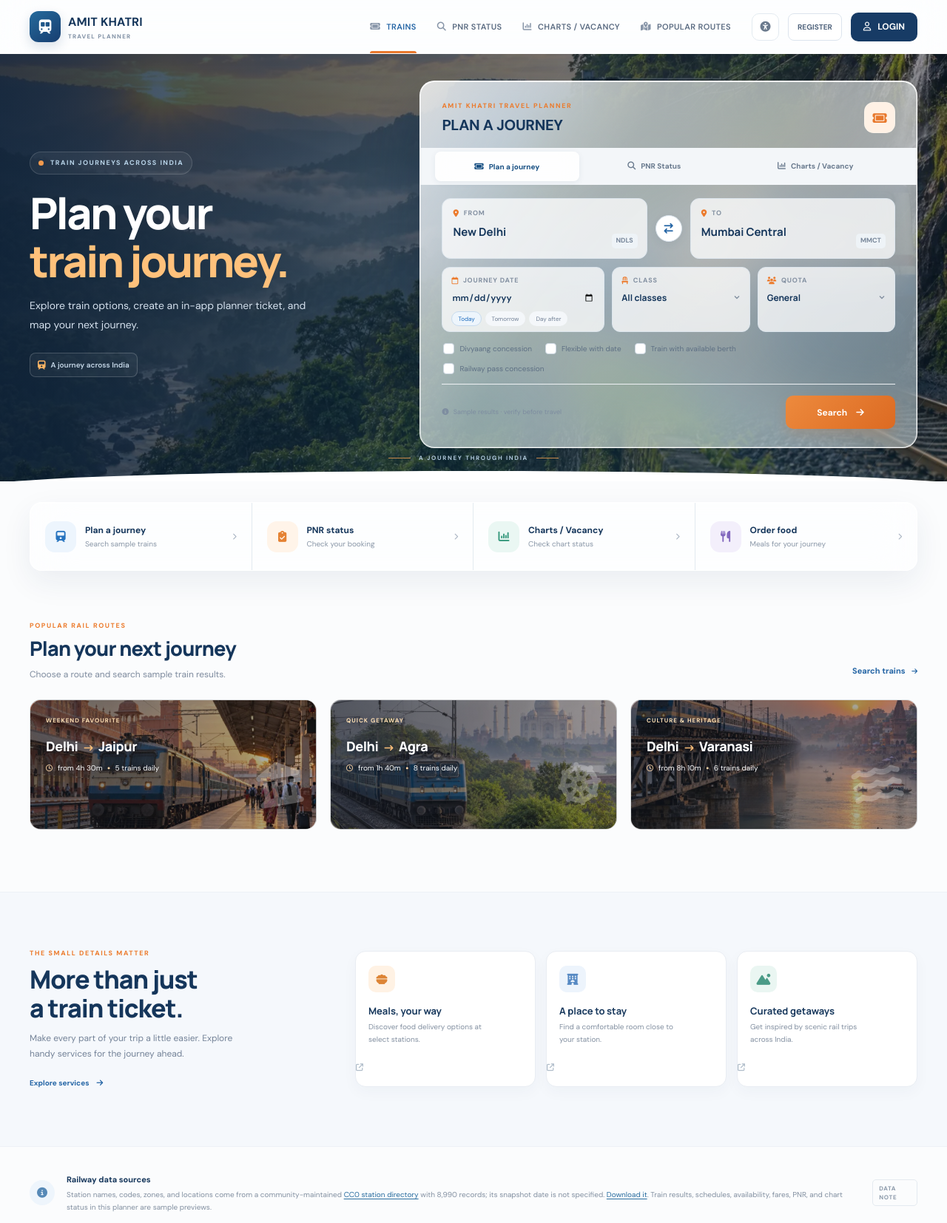
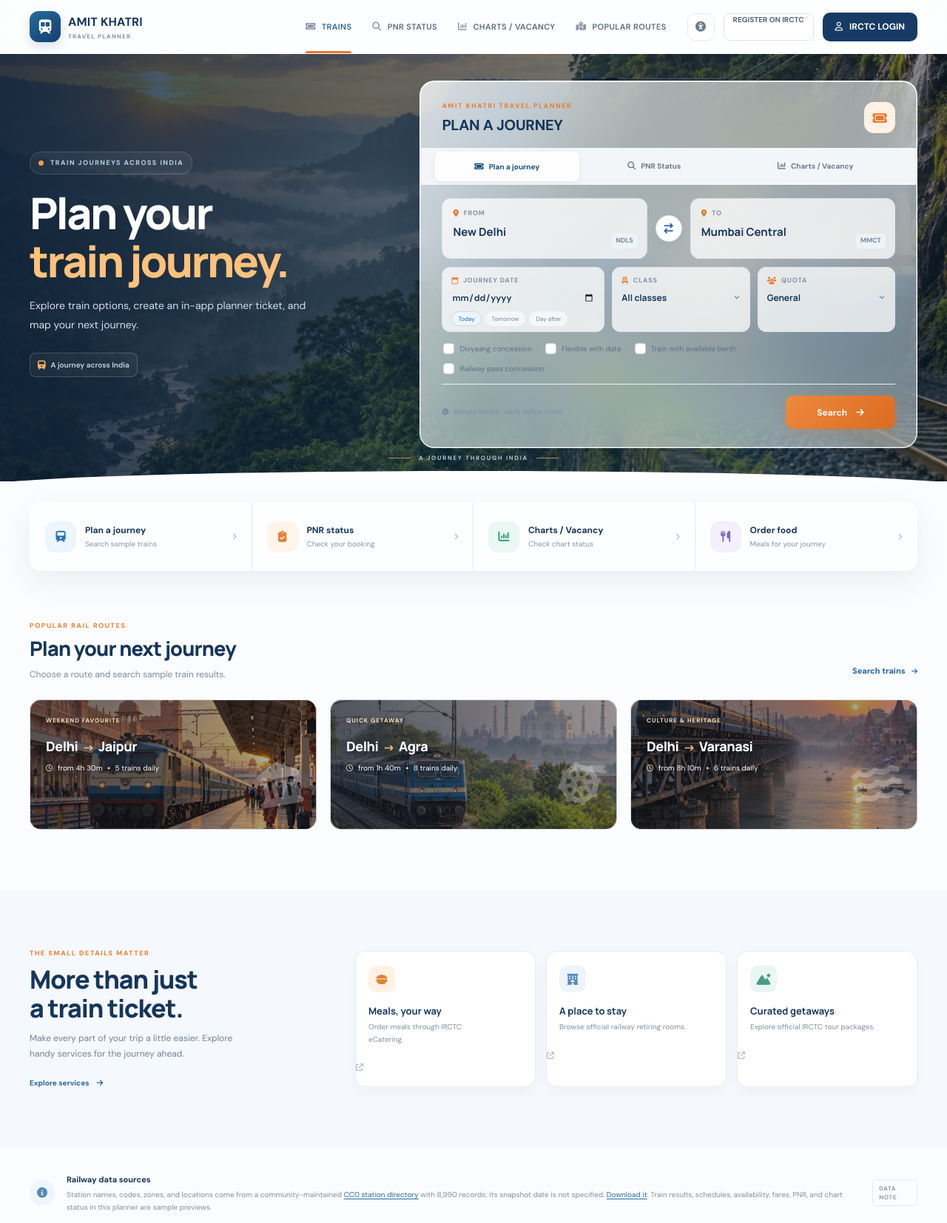
Before and after one commit to knowamit216/ticketing-system, a FastAPI app: page /book in a window 1280 px wide. Shown: the top 1654 px of the page at 74% size. Run offline with FastAPI, Linux system fonts and the light colour scheme.

Commit message:
Connect journey actions to official rail services

```diff
--- a/app/main.py
+++ b/app/main.py
@@ -33,7 +33,7 @@ async def cache_versioned_assets(request: Request, call_next):
 templates = Jinja2Templates(directory=str(BASE_DIR / "templates"))
 STATION_DATA_PATH = BASE_DIR / "data" / "railway" / "stations.geojson"
 SITE_NAME = "Amit Khatri Travel Planner"
-STATIC_VERSION = "web-love-20"
+STATIC_VERSION = "web-love-21"
 SITE_DESCRIPTION = (
     "Explore Indian railway stations, compare sample journey options, and save an "
     "in-app itinerary copy. Made with love by Amit Khatri."
--- a/static/css/style.css
+++ b/static/css/style.css
@@ -153,6 +153,9 @@ a { color: inherit; text-decoration: none; }
 .service-cta { display: inline-flex; align-items: center; gap: 10px; margin-top: 20px; color: var(--blue); font-size: 10px; font-weight: 700; }.service-cta i { transition: transform .2s; }.service-cta:hover i { transform: translateX(4px); }
 .service-cards { display: grid; grid-template-columns: repeat(3, 1fr); gap: 12px; }
 .service-card { position: relative; min-height: 176px; padding: 17px 15px; background: #fff; border: 1px solid #e9edf3; border-radius: 11px; box-shadow: 0 4px 14px #102c5708; }
+.service-card { display: block; color: inherit; text-decoration: none; transition: transform .2s, box-shadow .2s, border-color .2s; }
+.service-card:hover { transform: translateY(-4px); border-color: #cfdeea; box-shadow: 0 12px 26px #102c5715; }
+.service-card:focus-visible { outline: 3px solid #286c9f; outline-offset: 3px; }
 .service-card-icon { display: grid; place-items: center; width: 36px; height: 36px; border-radius: 10px; font-size: 15px; }.food-icon { color: #dd8435; background: #fff2e4; }.stay-icon { color: #5689c3; background: #edf4fc; }.tourist-icon { color: #4a9b87; background: #eaf6f2; }
 .service-card h3 { margin: 16px 0 5px; color: var(--navy); font: 700 12px var(--display); }.service-card p { max-width: 175px; margin: 0; color: #8390a1; font-size: 9px; line-height: 1.65; }.service-arrow { position: absolute; top: 18px; right: 17px; color: #b0bdca; font-size: 10px; }
 .assurance { display: flex; align-items: center; gap: 15px; padding-top: 30px; padding-bottom: 30px; }
@@ -277,6 +280,8 @@ body.high-contrast .recent-search-chip { border-color: #66778e; color: #07111f;
 .dialog-official-link { display: inline-flex; align-items: center; gap: 8px; color: #155fae; font-size: 10px; font-weight: 700; }
 .dialog-official-link:hover { text-decoration: underline; }
 .results-disclaimer { margin: 4px 0 0; color: #8592a3; font-size: 10px; }
+.official-results-link { display: inline-flex; align-items: center; gap: 7px; margin-top: 9px; color: #1b6389; font-size: 10px; font-weight: 700; text-decoration: underline; text-underline-offset: 3px; }
+.official-results-link:focus-visible { outline: 3px solid #286c9f; outline-offset: 3px; border-radius: 3px; }
 .results-toolbar { display: flex; align-items: center; gap: 9px; margin: 0 0 13px; padding: 11px 13px; background: #f7f9fc; border: 1px solid #edf1f5; border-radius: 8px; color: #66758a; font-size: 10px; }
 .results-toolbar select, .preview-passengers select { min-height: 32px; padding: 0 9px; border: 1px solid #dce4ed; border-radius: 6px; background: #fff; color: var(--ink); font-size: 10px; }
 .results-filter { display: inline-flex; align-items: center; gap: 6px; margin-left: auto; }
@@ -639,7 +644,7 @@ body.high-contrast .booking-card, body.high-contrast .quick-links, body.high-con
 .route-card, .quick-link, .service-card { translate: var(--spring-x, 0px) var(--spring-y, 0px); rotate: var(--spring-angle, 0deg); }
 
 /* Photo-led Indian railway backgrounds, with the sample planner kept legible. */
-.hero { background-color: #102a4b; background-image: linear-gradient(90deg, rgba(8,29,52,.84), rgba(12,44,68,.58) 48%, rgba(13,42,64,.36)), url('/static/images/indian-railways-hero.jpg?v=web-love-20'); background-size: cover; background-position: center 53%; }
+.hero { background-color: #102a4b; background-image: linear-gradient(90deg, rgba(8,29,52,.84), rgba(12,44,68,.58) 48%, rgba(13,42,64,.36)), url('/static/images/indian-railways-hero.jpg?v=web-love-21'); background-size: cover; background-position: center 53%; }
 .hero-scenery { display: none; }
 .route-card { background-size: cover; background-position: center; border-color: rgba(255,255,255,.65); }
 .route-jaipur, .route-agra, .route-varanasi { background-image: linear-gradient(100deg, rgba(22,27,36,.78), rgba(20,32,43,.4)); }
@@ -663,5 +668,5 @@ body.high-contrast .booking-card, body.high-contrast .quick-links, body.high-con
     .site-footer { content-visibility: auto; contain-intrinsic-size: auto 150px; }
 }
 @supports (background-image: image-set(url('/static/images/indian-railways-hero.webp') type('image/webp'))) {
-    .hero { background-image: linear-gradient(90deg, rgba(8,29,52,.84), rgba(12,44,68,.58) 48%, rgba(13,42,64,.36)), image-set(url('/static/images/indian-railways-hero.webp?v=web-love-20') type('image/webp'), url('/static/images/indian-railways-hero.jpg?v=web-love-20') type('image/jpeg')); }
+    .hero { background-image: linear-gradient(90deg, rgba(8,29,52,.84), rgba(12,44,68,.58) 48%, rgba(13,42,64,.36)), image-set(url('/static/images/indian-railways-hero.webp?v=web-love-21') type('image/webp'), url('/static/images/indian-railways-hero.jpg?v=web-love-21') type('image/jpeg')); }
 }
--- a/static/js/app.js
+++ b/static/js/app.js
@@ -389,12 +389,17 @@ document.querySelector('#pnr-form').addEventListener('submit', event => {
     event.preventDefault();
     const feedback = document.querySelector('#pnr-feedback');
     feedback.replaceChildren();
+    const url = 'https://www.indianrail.gov.in/enquiry/PNR/PnrEnquiry.html?locale=en';
     const result = document.createElement('div');
     result.className = 'sample-status-card';
-    result.innerHTML = '<span class="status-pill">PLANNER PREVIEW</span><strong>PNR lookup preview</strong><small>Live PNR data is not connected.</small>';
-    const message = document.createElement('p');
-    message.textContent = `PNR ${document.querySelector('#pnr-number').value} entered. This planner cannot check its live booking status.`;
-    feedback.append(result, message);
+    result.innerHTML = '<span class="status-pill">OFFICIAL INDIAN RAILWAYS</span><strong>Live PNR enquiry</strong><small>Enter your PNR on the official page to view its current status.</small>';
+    const link = document.createElement('a');
+    link.href = url;
+    link.target = '_blank';
+    link.rel = 'noopener noreferrer';
+    link.textContent = 'Open official PNR enquiry';
+    feedback.append(result, link);
+    window.open(url, '_blank', 'noopener,noreferrer');
     feedback.hidden = false;
 });
 
@@ -406,10 +411,17 @@ document.querySelector('#charts-form').addEventListener('submit', event => {
     result.className = 'sample-status-card';
     const train = document.querySelector('#chart-train').value.trim();
     const date = document.querySelector('#chart-date').value;
-    result.innerHTML = '<span class="status-pill">DEMO RESULT</span><strong></strong><small></small>';
-    result.querySelector('strong').textContent = `${train} · Chart status unavailable`;
-    result.querySelector('small').textContent = `Selected date: ${prettyDate(date)} · Live vacancy data is not connected.`;
-    feedback.append(result);
+    result.innerHTML = '<span class="status-pill">OFFICIAL INDIAN RAILWAYS</span><strong></strong><small></small>';
+    result.querySelector('strong').textContent = `${train} · live chart enquiry`;
+    result.querySelector('small').textContent = `Open the official chart page and select the travel date (${prettyDate(date)}).`;
+    const url = 'https://indianrail.gov.in/enquiry/CHART/ChartLogin.jsp';
+    const link = document.createElement('a');
+    link.href = url;
+    link.target = '_blank';
+    link.rel = 'noopener noreferrer';
+    link.textContent = 'Open official chart / vacancy enquiry';
+    feedback.append(result, link);
+    window.open(url, '_blank', 'noopener,noreferrer');
     feedback.hidden = false;
 });
 
@@ -599,9 +611,6 @@ document.querySelectorAll('.route-card').forEach(card => {
     });
 });
 
-const accountDialog = document.querySelector('#account-dialog');
-document.querySelector('#login-button').addEventListener('click', () => accountDialog.showModal());
-document.querySelector('#register-button').addEventListener('click', () => accountDialog.showModal());
 document.querySelectorAll('[data-close-dialog]').forEach(button => {
     button.addEventListener('click', () => button.closest('dialog').close());
 });
--- a/templates/index.html
+++ b/templates/index.html
@@ -25,14 +25,14 @@
     <meta name="twitter:description" content="Search Indian railway stations, compare sample train options, and make a planner ticket copy in-app.">
     <meta name="twitter:image" content="{{ share_image_url }}">
     <meta name="twitter:image:alt" content="An Indian passenger train travelling through the green Western Ghats at sunrise">
-    <link rel="icon" type="image/svg+xml" href="/static/images/train-mark.svg?v=web-love-20">
+    <link rel="icon" type="image/svg+xml" href="/static/images/train-mark.svg?v=web-love-21">
     <link rel="preconnect" href="https://fonts.googleapis.com">
     <link rel="preconnect" href="https://fonts.gstatic.com" crossorigin>
     <link rel="preconnect" href="https://cdnjs.cloudflare.com" crossorigin>
-    <link rel="preload" as="image" href="/static/images/indian-railways-hero.webp?v=web-love-20" fetchpriority="high" type="image/webp">
+    <link rel="preload" as="image" href="/static/images/indian-railways-hero.webp?v=web-love-21" fetchpriority="high" type="image/webp">
     <link href="https://fonts.googleapis.com/css2?family=DM+Sans:wght@400;500;600;700&family=Manrope:wght@500;600;700;800&display=swap" rel="stylesheet">
     <link rel="stylesheet" href="https://cdnjs.cloudflare.com/ajax/libs/font-awesome/6.5.2/css/all.min.css">
-    <link rel="stylesheet" href="/static/css/style.css?v=web-love-20">
+    <link rel="stylesheet" href="/static/css/style.css?v=web-love-21">
     <script type="application/ld+json">{{ structured_data | tojson }}</script>
 </head>
 <body>
@@ -51,8 +51,8 @@
             </nav>
             <div class="header-actions">
                 <button class="accessibility-btn" id="contrast-toggle" type="button" aria-label="Enable high contrast" aria-pressed="false" title="Enable high contrast"><i class="fa-solid fa-universal-access"></i></button>
-                <button class="register-btn" id="register-button">REGISTER</button>
-                <button class="login-btn" id="login-button"><i class="fa-regular fa-user"></i><span>LOGIN</span></button>
+                <a class="register-btn" href="https://www.irctc.co.in/nget/train-search" target="_blank" rel="noopener">REGISTER ON IRCTC</a>
+                <a class="login-btn" href="https://www.irctc.co.in/nget/train-search" target="_blank" rel="noopener"><i class="fa-regular fa-user"></i><span>IRCTC LOGIN</span></a>
             </div>
         </div>
     </header>
@@ -136,7 +136,7 @@
                     </div>
                     <form id="pnr-form" class="alternate-booking-form" hidden>
                         <div class="field alternate-field"><label for="pnr-number"><i class="fa-solid fa-ticket"></i> PNR NUMBER</label><input id="pnr-number" name="pnr" type="text" inputmode="numeric" minlength="10" maxlength="10" pattern="[0-9]{10}" placeholder="Enter 10-digit PNR number" required></div>
-                        <div class="form-bottom"><span class="demo-note"><i class="fa-solid fa-circle-info"></i> Lookup is not connected</span><button class="search-button" type="submit">Check PNR <i class="fa-solid fa-arrow-right"></i></button></div>
+                        <div class="form-bottom"><span class="demo-note"><i class="fa-solid fa-circle-info"></i> Check live status on Indian Railways</span><button class="search-button" type="submit">Open PNR enquiry <i class="fa-solid fa-arrow-up-right-from-square"></i></button></div>
                         <div class="mode-feedback" id="pnr-feedback" role="status" hidden></div>
                     </form>
                     <form id="charts-form" class="alternate-booking-form" hidden>
@@ -144,7 +144,7 @@
                             <div class="field alternate-field"><label for="chart-train"><i class="fa-solid fa-train"></i> TRAIN NUMBER / NAME</label><input id="chart-train" name="train" type="text" placeholder="Enter train number or name" required></div>
                             <div class="field alternate-field"><label for="chart-date"><i class="fa-regular fa-calendar"></i> JOURNEY DATE</label><input id="chart-date" name="date" type="date" required></div>
                         </div>
-                        <div class="form-bottom"><span class="demo-note"><i class="fa-solid fa-circle-info"></i> Vacancy data is not connected</span><button class="search-button" type="submit">Check vacancy <i class="fa-solid fa-arrow-right"></i></button></div>
+                        <div class="form-bottom"><span class="demo-note"><i class="fa-solid fa-circle-info"></i> Check live chart data on Indian Railways</span><button class="search-button" type="submit">Open chart enquiry <i class="fa-solid fa-arrow-up-right-from-square"></i></button></div>
                         <div class="mode-feedback" id="charts-feedback" role="status" hidden></div>
                     </form>
                 </div>
@@ -161,7 +161,7 @@
         </section>
 
         <section class="results-section wrap" id="results" aria-live="polite" hidden>
-            <div class="results-heading"><div><span class="section-kicker">YOUR ROUTE</span><h2>Available trains</h2><p class="results-disclaimer">Sample schedules, availability, and fares</p></div><span class="result-route" id="result-route"></span></div>
+            <div class="results-heading"><div><span class="section-kicker">YOUR ROUTE</span><h2>Available trains</h2><p class="results-disclaimer">Sample schedules, availability, and fares</p><a class="official-results-link" href="https://www.irctc.co.in/nget/train-search" target="_blank" rel="noopener">Check live trains and book on IRCTC <i class="fa-solid fa-arrow-up-right-from-square" aria-hidden="true"></i></a></div><span class="result-route" id="result-route"></span></div>
             <section class="route-map-preview" id="route-map-preview" aria-label="Geographic route preview" hidden>
                 <div class="route-map-copy"><span class="route-map-kicker"><i class="fa-solid fa-location-crosshairs"></i> STATION MAP PREVIEW</span><strong><span id="map-from-name"></span><i class="fa-solid fa-arrow-right-long" aria-hidden="true"></i><span id="map-to-name"></span></strong><small id="map-distance"></small><span class="route-map-note">Straight-line estimate from station coordinates · not a rail route</span></div>
                 <svg class="route-map-art" id="route-map-art" viewBox="0 0 520 170" role="img" aria-label="Map preview of the selected stations">
@@ -181,17 +181,17 @@
         <section class="popular-section wrap" id="routes">
             <div class="section-title-row"><div><span class="section-kicker">POPULAR RAIL ROUTES</span><h2>Plan your next journey</h2><p>Choose a route and search sample train results.</p></div><a class="text-link" href="#book">Search trains <i class="fa-solid fa-arrow-right"></i></a></div>
             <div class="route-grid">
-                <button class="route-card route-jaipur" data-from="New Delhi" data-to="Jaipur" data-codes="NDLS|JP"><picture class="route-picture"><source srcset="/static/images/route-jaipur.webp?v=web-love-20" type="image/webp"><img class="route-photo" src="/static/images/route-jaipur.jpg?v=web-love-20" alt="" aria-hidden="true" width="960" height="720" loading="lazy" decoding="async" fetchpriority="low"></picture><span class="route-tag">WEEKEND FAVOURITE</span><span class="route-name">Delhi <i class="fa-solid fa-arrow-right-long"></i> Jaipur</span><span class="route-meta"><i class="fa-regular fa-clock"></i> from 4h 30m <i class="fa-solid fa-circle"></i> 5 trains daily</span><span class="route-art"><i class="fa-solid fa-landmark"></i></span></button>
-                <button class="route-card route-agra" data-from="New Delhi" data-to="Agra Cantt" data-codes="NDLS|AGC"><picture class="route-picture"><source srcset="/static/images/route-agra.webp?v=web-love-20" type="image/webp"><img class="route-photo" src="/static/images/route-agra.jpg?v=web-love-20" alt="" aria-hidden="true" width="960" height="720" loading="lazy" decoding="async" fetchpriority="low"></picture><span class="route-tag">QUICK GETAWAY</span><span class="route-name">Delhi <i class="fa-solid fa-arrow-right-long"></i> Agra</span><span class="route-meta"><i class="fa-regular fa-clock"></i> from 1h 40m <i class="fa-solid fa-circle"></i> 8 trains daily</span><span class="route-art"><i class="fa-solid fa-dharmachakra"></i></span></button>
-                <button class="route-card route-varanasi" data-from="New Delhi" data-to="Varanasi Junction" data-codes="NDLS|BSB"><picture class="route-picture"><source srcset="/static/images/route-varanasi.webp?v=web-love-20" type="image/webp"><img class="route-photo" src="/static/images/route-varanasi.jpg?v=web-love-20" alt="" aria-hidden="true" width="960" height="720" loading="lazy" decoding="async" fetchpriority="low"></picture><span class="route-tag">CULTURE & HERITAGE</span><span class="route-name">Delhi <i class="fa-solid fa-arrow-right-long"></i> Varanasi</span><span class="route-meta"><i class="fa-regular fa-clock"></i> from 8h 10m <i class="fa-solid fa-circle"></i> 6 trains daily</span><span class="route-art"><i class="fa-solid fa-water"></i></span></button>
+                <button class="route-card route-jaipur" data-from="New Delhi" data-to="Jaipur" data-codes="NDLS|JP"><picture class="route-picture"><source srcset="/static/images/route-jaipur.webp?v=web-love-21" type="image/webp"><img class="route-photo" src="/static/images/route-jaipur.jpg?v=web-love-21" alt="" aria-hidden="true" width="960" height="720" loading="lazy" decoding="async" fetchpriority="low"></picture><span class="route-tag">WEEKEND FAVOURITE</span><span class="route-name">Delhi <i class="fa-solid fa-arrow-right-long"></i> Jaipur</span><span class="route-meta"><i class="fa-regular fa-clock"></i> from 4h 30m <i class="fa-solid fa-circle"></i> 5 trains daily</span><span class="route-art"><i class="fa-solid fa-landmark"></i></span></button>
+                <button class="route-card route-agra" data-from="New Delhi" data-to="Agra Cantt" data-codes="NDLS|AGC"><picture class="route-picture"><source srcset="/static/images/route-agra.webp?v=web-love-21" type="image/webp"><img class="route-photo" src="/static/images/route-agra.jpg?v=web-love-21" alt="" aria-hidden="true" width="960" height="720" loading="lazy" decoding="async" fetchpriority="low"></picture><span class="route-tag">QUICK GETAWAY</span><span class="route-name">Delhi <i class="fa-solid fa-arrow-right-long"></i> Agra</span><span class="route-meta"><i class="fa-regular fa-clock"></i> from 1h 40m <i class="fa-solid fa-circle"></i> 8 trains daily</span><span class="route-art"><i class="fa-solid fa-dharmachakra"></i></span></button>
+                <button class="route-card route-varanasi" data-from="New Delhi" data-to="Varanasi Junction" data-codes="NDLS|BSB"><picture class="route-picture"><source srcset="/static/images/route-varanasi.webp?v=web-love-21" type="image/webp"><img class="route-photo" src="/static/images/route-varanasi.jpg?v=web-love-21" alt="" aria-hidden="true" width="960" height="720" loading="lazy" decoding="async" fetchpriority="low"></picture><span class="route-tag">CULTURE & HERITAGE</span><span class="route-name">Delhi <i class="fa-solid fa-arrow-right-long"></i> Varanasi</span><span class="route-meta"><i class="fa-regular fa-clock"></i> from 8h 10m <i class="fa-solid fa-circle"></i> 6 trains daily</span><span class="route-art"><i class="fa-solid fa-water"></i></span></button>
             </div>
         </section>
 
         <section class="service-band" id="services">
             <div class="wrap service-band-inner"><div class="service-copy"><span class="section-kicker">THE SMALL DETAILS MATTER</span><h2>More than just<br>a train ticket.</h2><p>Make every part of your trip a little easier. Explore handy services for the journey ahead.</p><a href="#book" class="service-cta">Explore services <i class="fa-solid fa-arrow-right"></i></a></div><div class="service-cards">
-                <article class="service-card"><span class="service-card-icon food-icon"><i class="fa-solid fa-bowl-food"></i></span><h3>Meals, your way</h3><p>Discover food delivery options at select stations.</p><span class="service-arrow"><i class="fa-solid fa-arrow-up-right-from-square"></i></span></article>
-                <article class="service-card"><span class="service-card-icon stay-icon"><i class="fa-solid fa-hotel"></i></span><h3>A place to stay</h3><p>Find a comfortable room close to your station.</p><span class="service-arrow"><i class="fa-solid fa-arrow-up-right-from-square"></i></span></article>
-                <article class="service-card"><span class="service-card-icon tourist-icon"><i class="fa-solid fa-mountain-sun"></i></span><h3>Curated getaways</h3><p>Get inspired by scenic rail trips across India.</p><span class="service-arrow"><i class="fa-solid fa-arrow-up-right-from-square"></i></span></article>
+                <a class="service-card" href="https://ecatering.irctc.co.in/" target="_blank" rel="noopener"><span class="service-card-icon food-icon"><i class="fa-solid fa-bowl-food"></i></span><h3>Meals, your way</h3><p>Order meals through IRCTC eCatering.</p><span class="service-arrow"><i class="fa-solid fa-arrow-up-right-from-square"></i></span></a>
+                <a class="service-card" href="https://www.rr.irctc.co.in/" target="_blank" rel="noopener"><span class="service-card-icon stay-icon"><i class="fa-solid fa-hotel"></i></span><h3>A place to stay</h3><p>Browse official railway retiring rooms.</p><span class="service-arrow"><i class="fa-solid fa-arrow-up-right-from-square"></i></span></a>
+                <a class="service-card" href="https://www.irctctourism.com/tourpkgs" target="_blank" rel="noopener"><span class="service-card-icon tourist-icon"><i class="fa-solid fa-mountain-sun"></i></span><h3>Curated getaways</h3><p>Explore official IRCTC tour packages.</p><span class="service-arrow"><i class="fa-solid fa-arrow-up-right-from-square"></i></span></a>
             </div></div>
         </section>
         <section class="assurance wrap"><div class="assurance-icon"><i class="fa-solid fa-circle-info"></i></div><div><strong>Railway data sources</strong><p>Station names, codes, zones, and locations come from a community-maintained <a href="https://github.com/datameet/railways" target="_blank" rel="noopener">CC0 station directory</a> with 8,990 records; its snapshot date is not specified. <a href="/api/stations/export">Download it</a>. Train results, schedules, availability, fares, PNR, and chart status in this planner are sample previews.</p></div><span class="assurance-badge">DATA NOTE</span></section>
@@ -228,11 +228,7 @@
         </article>
         <div class="ticket-actions"><button class="review-edit" type="button" data-close-dialog>Done</button><button class="search-button" type="button" id="download-planner-ticket"><i class="fa-solid fa-download"></i> Download ticket</button></div>
     </dialog>
-    <dialog class="details-dialog account-dialog" id="account-dialog" aria-labelledby="account-title">
-        <div class="dialog-head"><div><span class="section-kicker">TRAVEL PLANNER</span><h2 id="account-title">Account access</h2></div><button class="dialog-close" type="button" data-close-dialog aria-label="Close"><i class="fa-solid fa-xmark"></i></button></div>
-        <p class="dialog-subtitle">Account sign-in is not enabled yet. You can search journeys and create planner tickets without an account.</p>
-    </dialog>
     <div class="toast" id="toast" role="status" aria-live="polite"></div>
-    <script src="/static/js/app.js?v=web-love-20"></script>
+    <script src="/static/js/app.js?v=web-love-21"></script>
 </body>
 </html>
```
